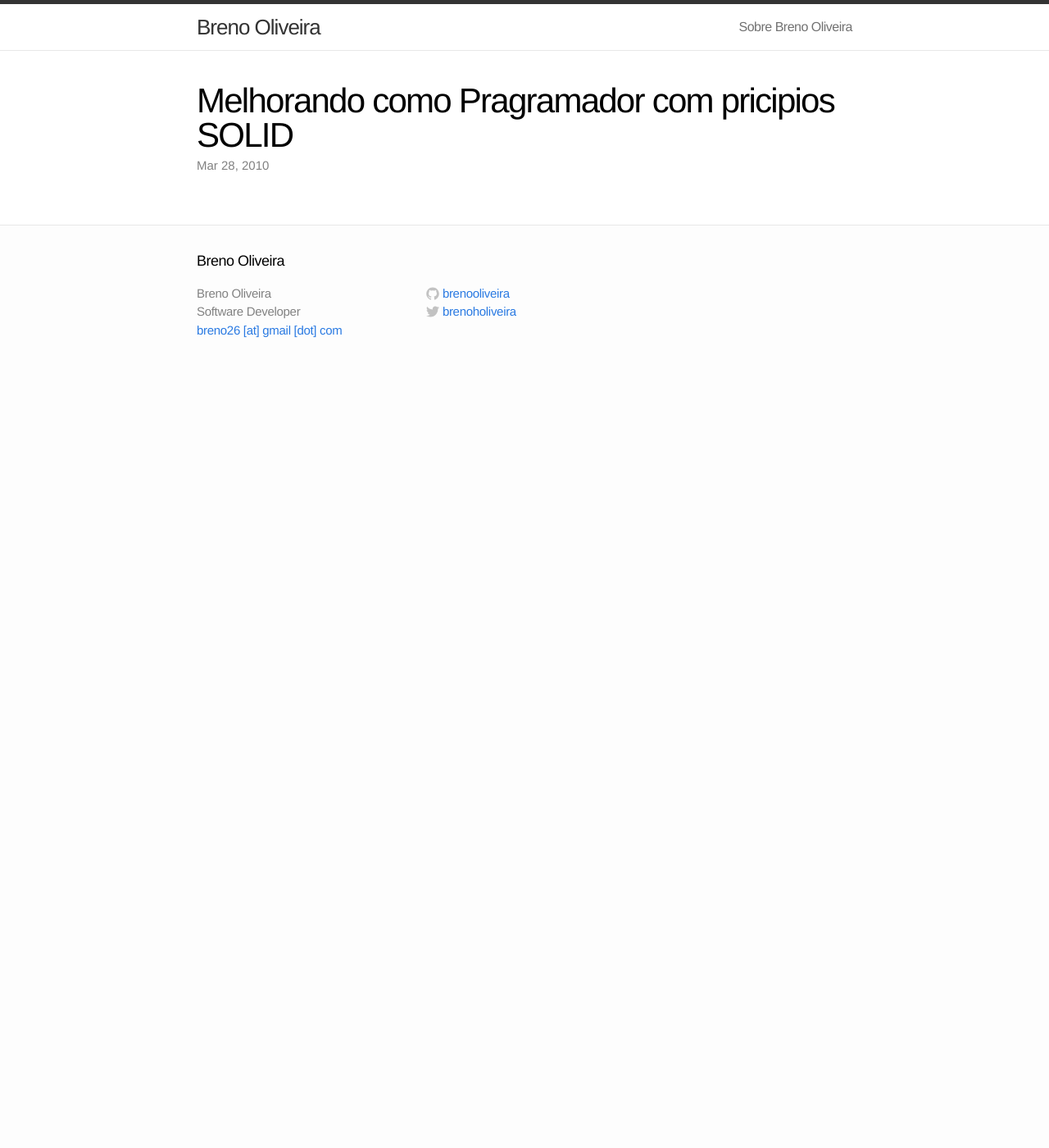
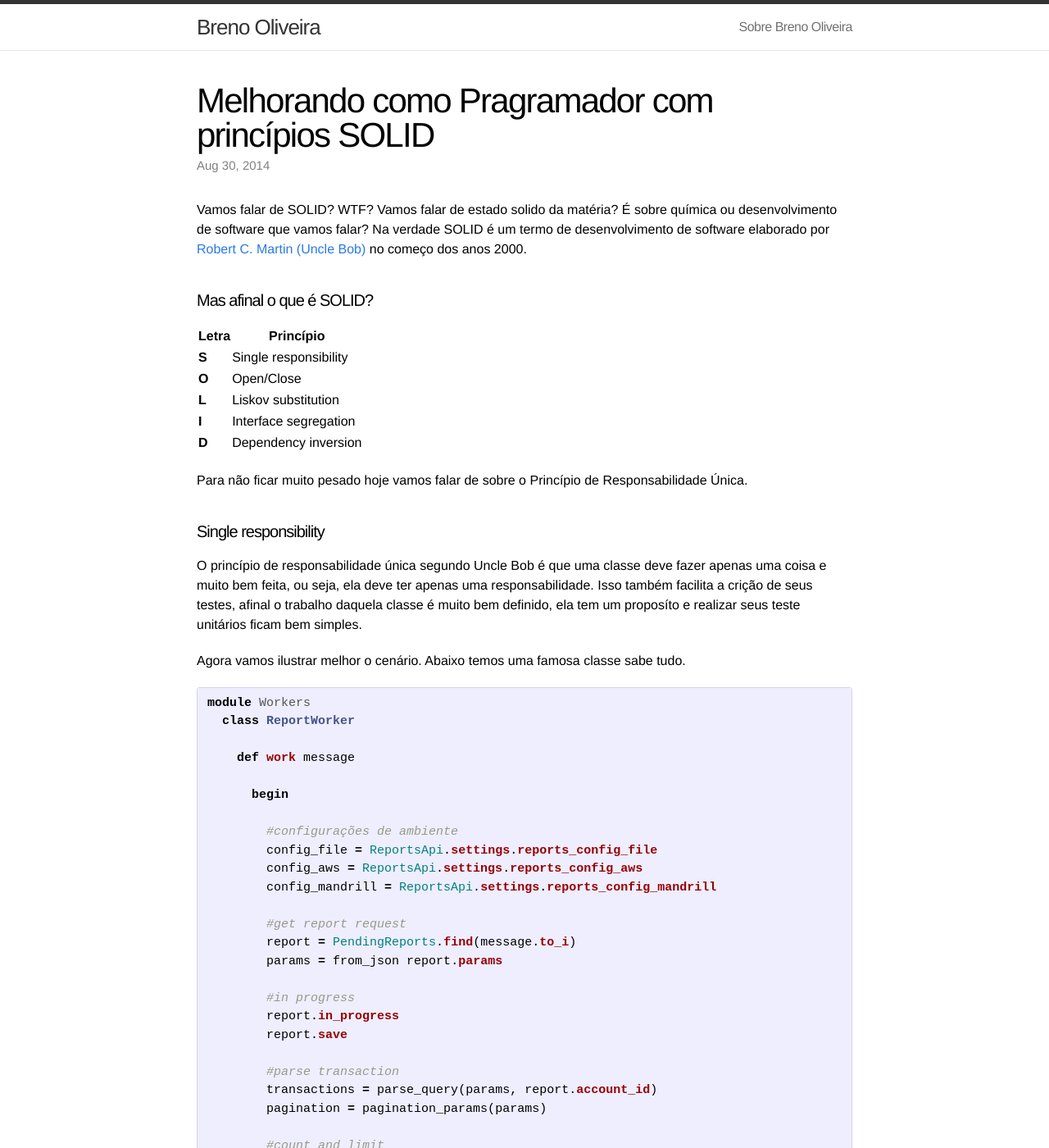
Before and after one commit to brenooliveira/brenooliveira, a Jekyll site: the page built from _posts/2014-08-30-melhorando-como-programador-com-princios-solid.markdown, in a window 1280 px wide and 1400 px high. Shown: the whole window at 82% size. Built offline with Jekyll 4.4.1, drawn with Linux system fonts in a browser that asks for light colours; some of the changed text lies outside the part shown.

Commit message:
post parcial

```diff
--- a/_posts/2014-08-30-melhorando-como-programador-com-princios-solid.markdown
+++ b/_posts/2014-08-30-melhorando-como-programador-com-princios-solid.markdown
@@ -1,6 +1,99 @@
 ---
 layout: post
-title:  "Melhorando como Pragramador com pricipios SOLID"
-date:   2010-03-28 22:19:45
+title:  "Melhorando como Pragramador com princípios SOLID"
+date:   2014-08-30 22:19:45
 categories: engenharia de software
 ---
+
+Vamos falar de SOLID? WTF? Vamos falar de estado solido da matéria? É sobre química ou desenvolvimento de software que vamos falar?
+Na verdade SOLID é um termo de desenvolvimento de software elaborado por [Robert C. Martin (Uncle Bob)](http://en.wikipedia.org/wiki/Robert_Cecil_Martin) no começo dos anos 2000.
+#### Mas afinal o que é SOLID? ####
+
+|Letra  | Princípio             |
+|-------|-----------------------|
+|**S**  | Single responsibility |
+|**O**  | Open/Close            |
+|**L**  | Liskov substitution   |
+|**I**  | Interface segregation |
+|**D**  | Dependency inversion  |
+
+Para não ficar muito pesado hoje vamos falar de sobre o Princípio de Responsabilidade Única.
+
+#### Single responsibility ####
+O princípio de responsabilidade única segundo Uncle Bob é que uma classe deve fazer apenas uma coisa e muito bem feita, ou seja, ela deve ter apenas uma responsabilidade. Isso também facilita a crição de seus testes, afinal o trabalho daquela classe é muito bem definido, ela tem um proposíto e realizar seus teste unitários ficam bem simples.
+
+Agora vamos ilustrar melhor o cenário. Abaixo temos uma famosa classe sabe tudo.
+{% highlight ruby %}
+module Workers
+  class ReportWorker
+
+    def work message
+
+      begin
+
+        #configurações de ambiente
+        config_file = ReportsApi.settings.reports_config_file
+        config_aws = ReportsApi.settings.reports_config_aws
+        config_mandrill = ReportsApi.settings.reports_config_mandrill
+
+        #get report request
+      	report = PendingReports.find(message.to_i)
+        params = from_json report.params
+
+        #in progress
+        report.in_progress
+        report.save
+
+        #parse transaction
+      	transactions = parse_query(params, report.account_id)
+        pagination = pagination_params(params)
+
+        #count and limit
+        count = transactions.count
+        sum   = (transactions.sum('total_value') * 100).to_i
+        transactions = transactions.limit(pagination["limit"])
+        transactions = transactions.offset(pagination["offset"])
+
+        logger.debug("count: #{count} | sum: #{sum}")
+        orders = OrderArraySerializer.new(transactions, { root: false }.merge(pagination).merge(count: count).merge(totalValueSum: sum))
+
+        #parse para objeto compativel com metodo export
+        orders_serialized = OrdersReportSerializer.new(orders)
+
+        #create link
+        file = Export.to(orders_serialized, report, config_file)
+
+        #Uploading on Amazon S3
+        UploadManager.instance.connect config_aws
+        link = UploadManager.instance.upload file
+        logger.debug "Generated link: #{link}"
+
+        report.processed(link)
+        report.save
+
+        #Send email notification
+        EmailNotification.send("extrato de pedidos", config_mandrill, report)
+
+        #accept message
+        ack!
+
+      rescue => e
+        logger.error e
+        logger.error e.backtrace
+
+        #report fail
+        report.fail(e.message)
+        report.save
+
+        #reject message
+        false
+
+      end
+    end
+  end
+end
+{% endhighlight %}
+
+Esse código pegamos de produção de um nossos serviços da empresa onde trabalho, ele ilustra tão bem que o programador teve de fazer vários comentários durante o código para que não ficasse perdido. Isso já pode ser um cheiro que seu código está fazendo mais do que deve.
+
+Repare que esse código sabe desde as configurações de ambiente, informações sobre o relatório, busca, serialização, upload e envio de email.
```
